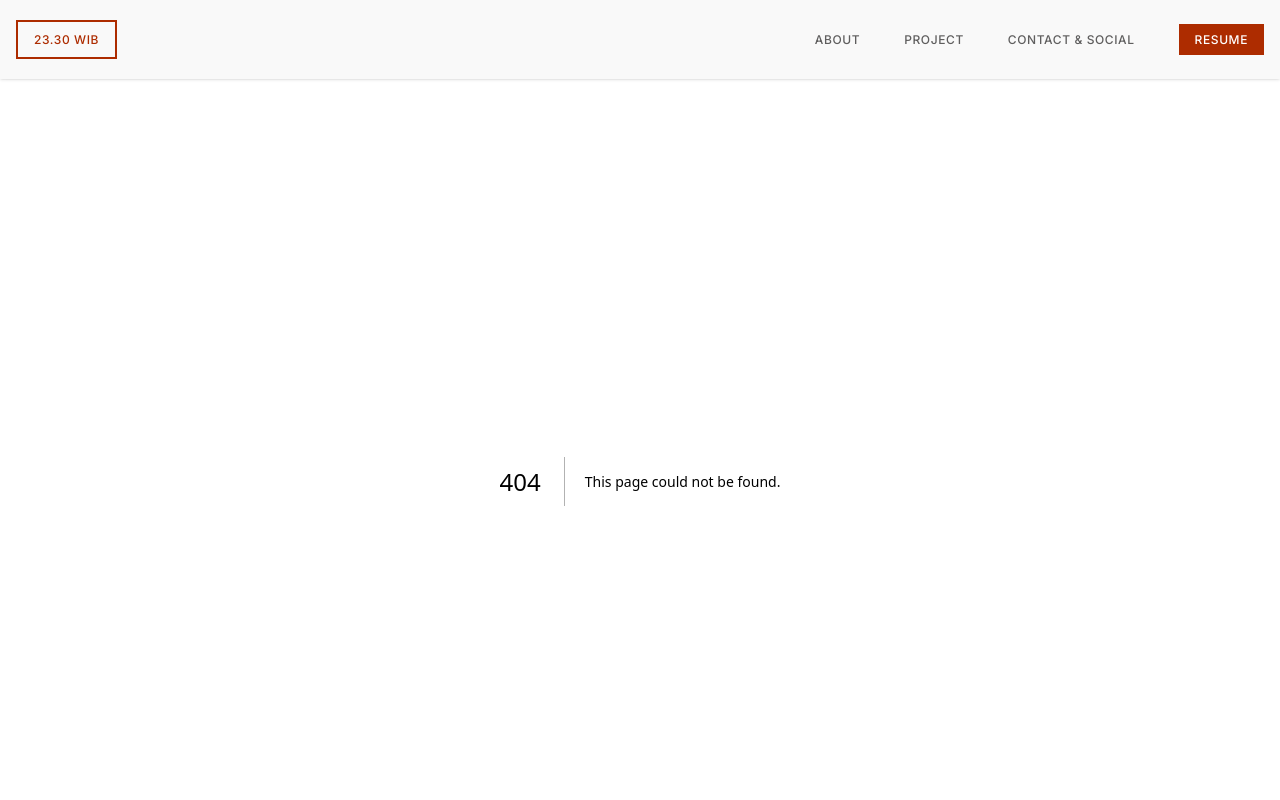
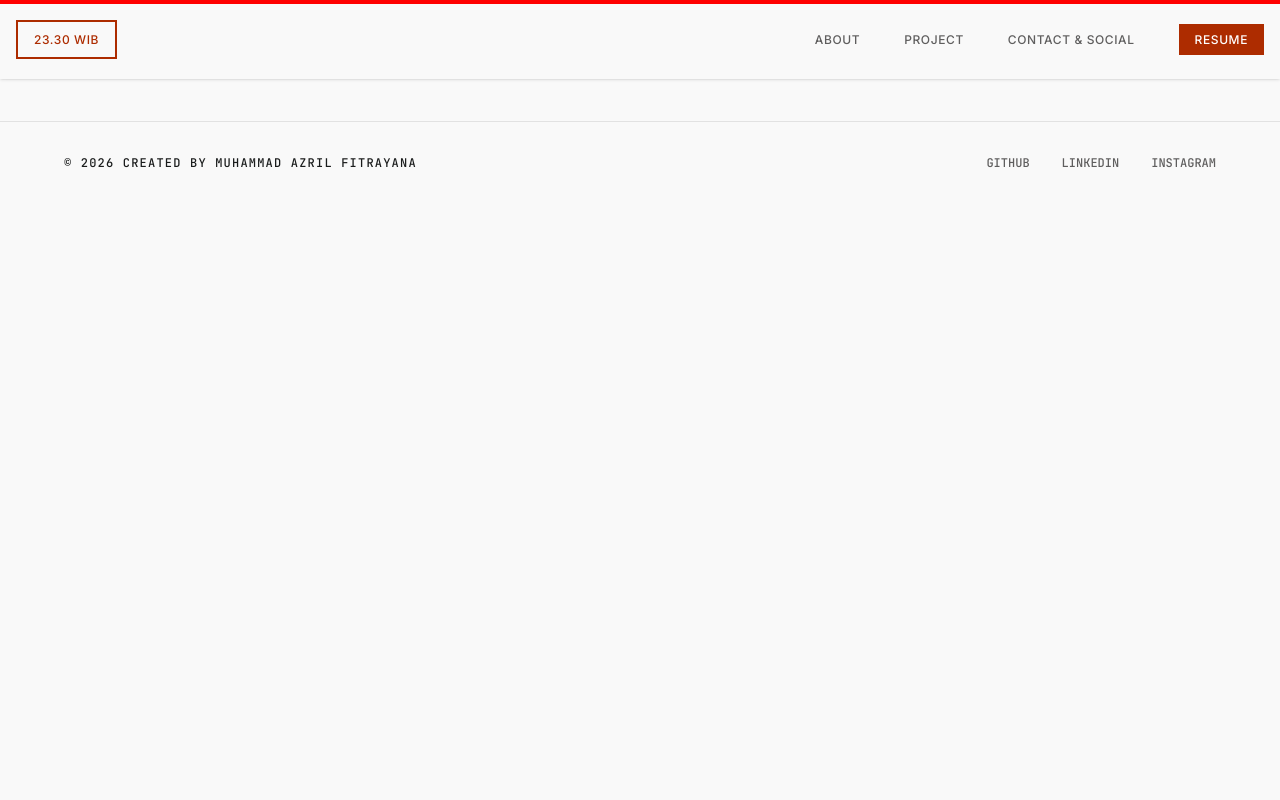
Before and after one commit to AzrilFitrayana/azril-main, a Next.js app: page /projects in a window 1280 px wide. Before the commit this address had no page. Shown: the top 800 px of the page. Built offline with nearby package versions, Linux system fonts and the light colour scheme.

Commit message:
style: fix footer layout

```diff
--- a/app/layout.tsx
+++ b/app/layout.tsx
@@ -3,6 +3,7 @@ import { Hanken_Grotesk, Inter, JetBrains_Mono } from "next/font/google";
 import "./globals.css";
 import Navbar from "@/components/Navbar";
 import ScrollWrapper from "@/components/ScrollWrapper";
+import Footer from "@/components/Footer";
 
 const hankenGrotesk = Hanken_Grotesk({
   variable: "--font-hanken",
@@ -58,6 +59,7 @@ export default function RootLayout({
             <Navbar />
           </header>
           <main className="flex-1 w-full mt-20">{children}</main>
+          <Footer />
         </ScrollWrapper>
       </body>
     </html>
--- a/app/page.tsx
+++ b/app/page.tsx
@@ -8,9 +8,7 @@ import TechTicker from "@/components/homepage/TechTicker";
 import About from "@/components/homepage/About";
 import Experience from "@/components/homepage/Experience";
 import TechStack from "@/components/homepage/TechStack";
-import Projects from "@/components/homepage/Projects";
 import Contact from "@/components/homepage/Contact";
-import Footer from "@/components/Footer";
 import ProjectsCard from "@/components/homepage/ProjectsCard";
 
 export default function Home() {
@@ -36,23 +34,21 @@ export default function Home() {
           right: 0,
           height: 4,
           originX: 0,
-          zIndex:100,
+          zIndex: 100,
           backgroundColor: "red",
         }} />
 
       <Hero isPlaying={isPlaying} onPlay={handlePlay} onPause={handlePause} />
       <div className="w-full sm:max-w-370 sm:mx-auto px-4 2xl:px-0">
-        <TechTicker />
         <div className="pb-10">
+          <TechTicker />
           <About />
           <Experience />
           <TechStack />
-          {/* <Projects /> */}
           <ProjectsCard />
           <Contact />
         </div>
       </div>
-      <Footer />
     </div>
   );
 }
--- /dev/null
+++ b/app/projects/page.tsx
@@ -0,0 +1,39 @@
+"use client";
+
+import { useState } from "react";
+import { motion, useScroll } from "motion/react"
+
+import Hero from "@/components/homepage/Hero";
+import TechTicker from "@/components/homepage/TechTicker";
+import About from "@/components/homepage/About";
+import Experience from "@/components/homepage/Experience";
+import TechStack from "@/components/homepage/TechStack";
+import Contact from "@/components/homepage/Contact";
+import Footer from "@/components/Footer";
+import ProjectsCard from "@/components/homepage/ProjectsCard";
+
+export default function Home() {
+    const { scrollYProgress } = useScroll()
+
+    return (
+        <div className="min-h-screen bg-[#F9F9F9]">
+            <motion.div id="scroll-indicator"
+                style={{
+                    scaleX: scrollYProgress,
+                    position: "fixed",
+                    top: 0,
+                    left: 0,
+                    right: 0,
+                    height: 4,
+                    originX: 0,
+                    zIndex: 100,
+                    backgroundColor: "red",
+                }} />
+
+            <div className="w-full sm:max-w-370 sm:mx-auto px-4 2xl:px-0 pb-10">
+
+            </div>
+            <Footer />
+        </div>
+    );
+}
--- a/components/Footer.tsx
+++ b/components/Footer.tsx
@@ -15,7 +15,8 @@ const socialMediaLinks = [
 
 const Footer = () => {
   return (
-    <footer className="border-t border-[#E2E2E2] bg-[#F9F9F9] px-16 py-8 flex flex-col md:flex-row items-center justify-between gap-4">
+    <footer className="border-t border-[#E2E2E2] bg-[#F9F9F9] ">
+      <div className="container mx-auto w-full flex flex-col px-16 py-8  md:flex-row items-center justify-between gap-4">
         <span className="font-mono text-[12px] font-medium text-[#1A1C1C] tracking-widest uppercase">
           © 2026 created by Muhammad Azril Fitrayana
         </span>
@@ -32,6 +33,7 @@ const Footer = () => {
             </a>
           ))}
         </div>
+      </div>
     </footer>
   );
 };
```
Lines whose indentation alone changed are shown as unchanged.
